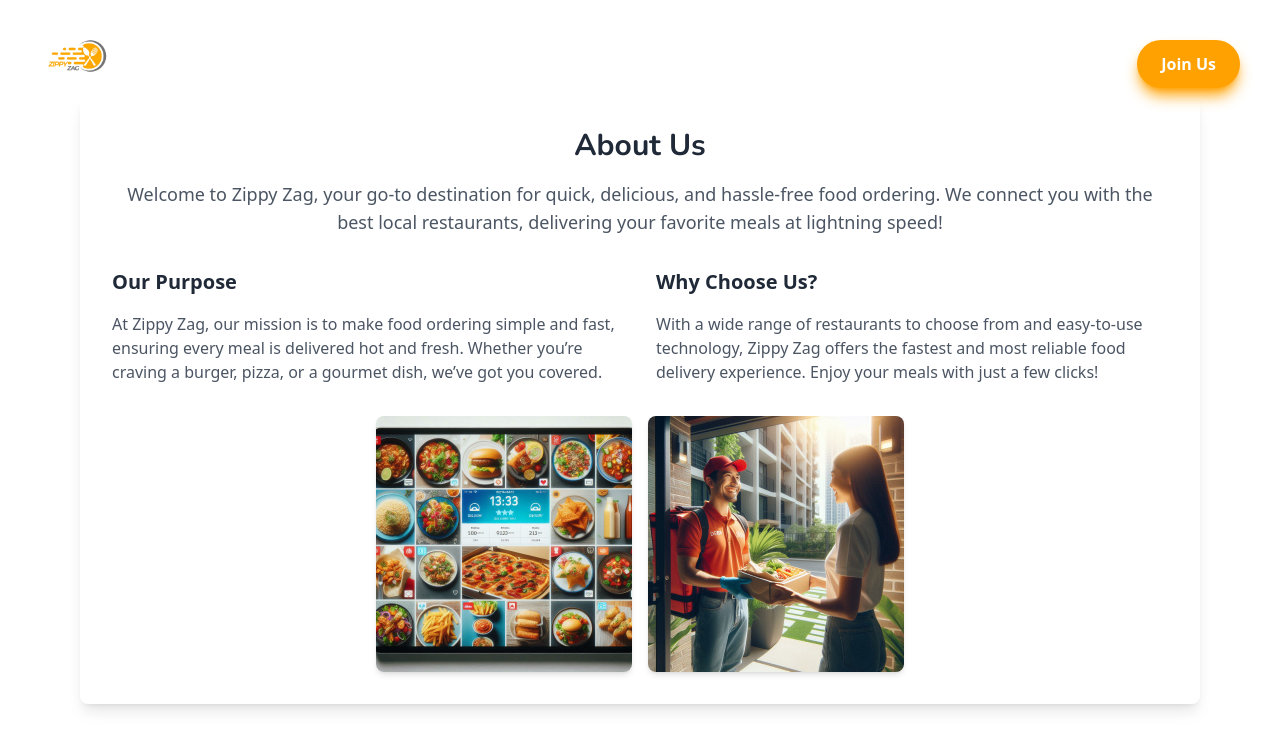
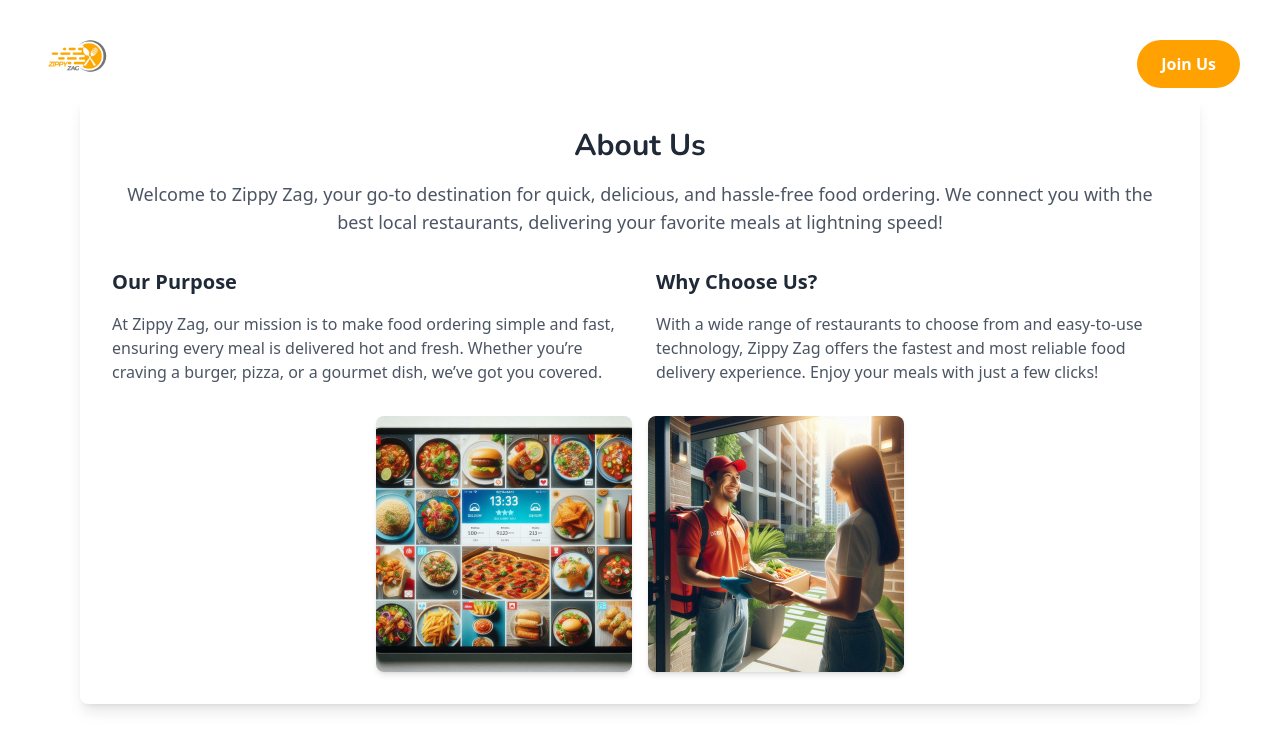
Before and after one commit to javidShabin/zippy-zag-main-project-frontend, a React (Vite) app: page /about in a window 1280 px wide. Shown: the top 750 px of the page. Built offline with nearby package versions, Linux system fonts and the light colour scheme; no server answers; a web font is replaced by a local one.

Commit message:
add hover effect for join us button

```diff
--- a/src/components/Header.jsx
+++ b/src/components/Header.jsx
@@ -84,7 +84,7 @@
         {/* Join Us Button and Chat Icon (Large Screens) */}
         <div className="hidden md:flex gap-5 items-center space-x-4">
           <Link to={"/signup-page"}>
-            <div className="py-2 sm:py-3 px-4 sm:px-6 bg-[#ffa100] text-white font-semibold rounded-full shadow-lg shadow-[#ffa100] mt-4 text-xs sm:text-base">
+            <div className="py-2 sm:py-3 px-4 sm:px-6 bg-[#ffa100] text-white font-semibold rounded-full hover:shadow-lg shadow-[#ffa100] mt-4 text-xs sm:text-base">
               Join Us
             </div>
           </Link>
```
